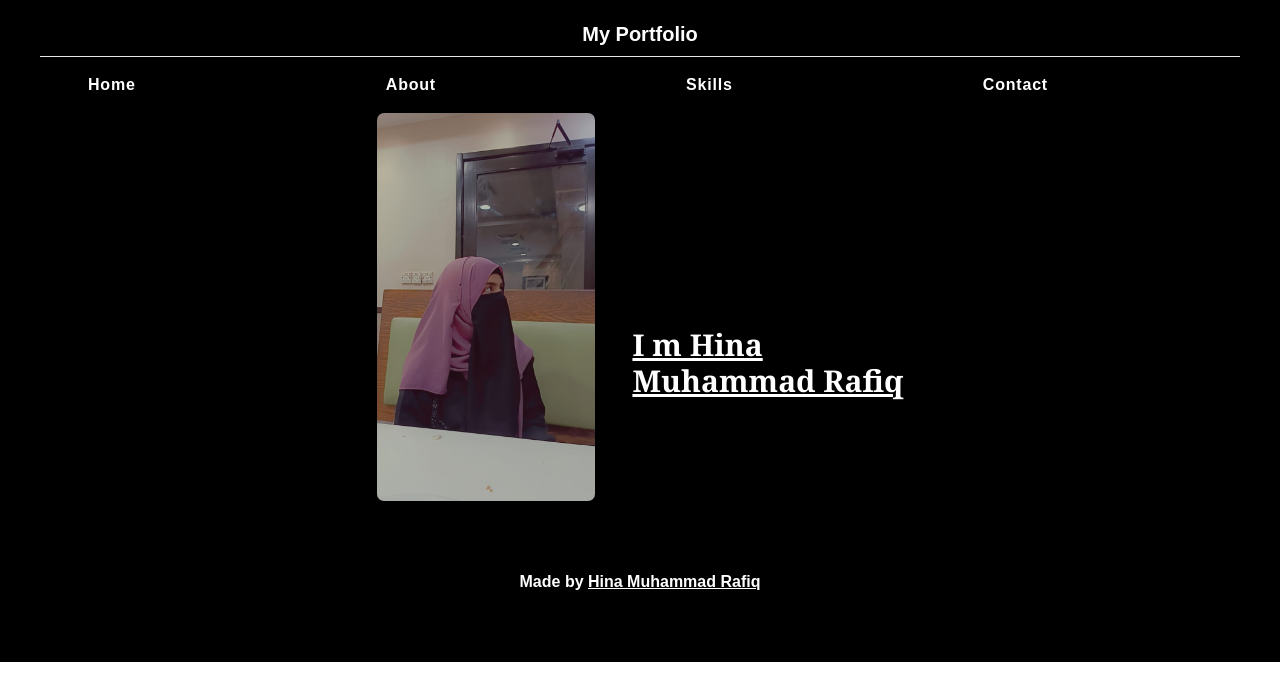
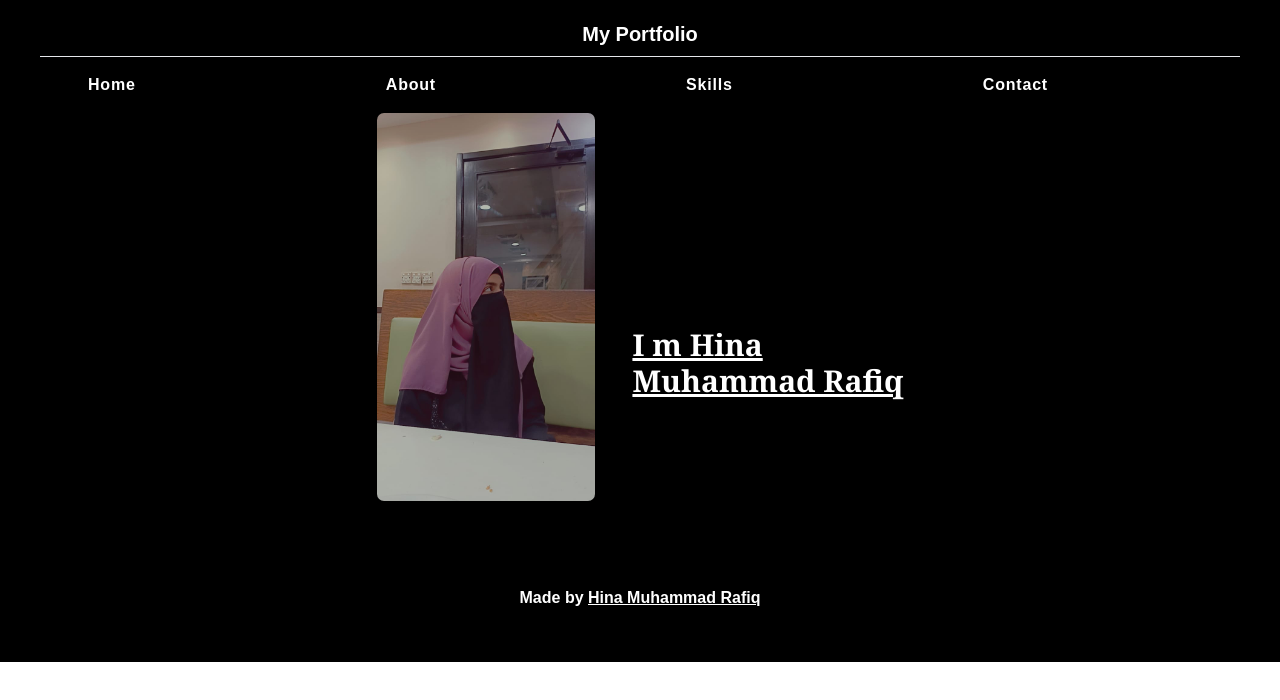
Before and after one commit to Hinarafiq/My-Portfolio, a Next.js app: page / in a window 1280 px wide. Shown: the top 700 px of the page. Built offline with nearby package versions, Linux system fonts and the light colour scheme.

Commit message:
Update Footer.tsx

```diff
--- a/app/components/Footer.tsx
+++ b/app/components/Footer.tsx
@@ -1,7 +1,7 @@
 import Link from "next/link"
 export default function Footer() {
     return(
-        <div className="bg-black text-white flex justify-center items-center  w-full h-40 font-bold">
+        <div className="bg-black text-white flex justify-center items-center w-full h-40 pt-8 font-bold">
         <Link href="https://www.linkedin.com/in/hina-muhammad-rafiq-053b0a2b4" target="_blank">Made by <u>Hina Muhammad Rafiq</u></Link>
     </div>
     )
```
